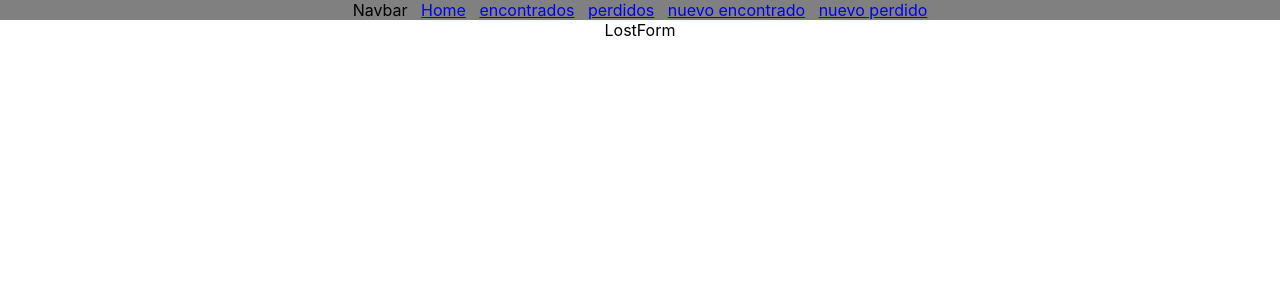
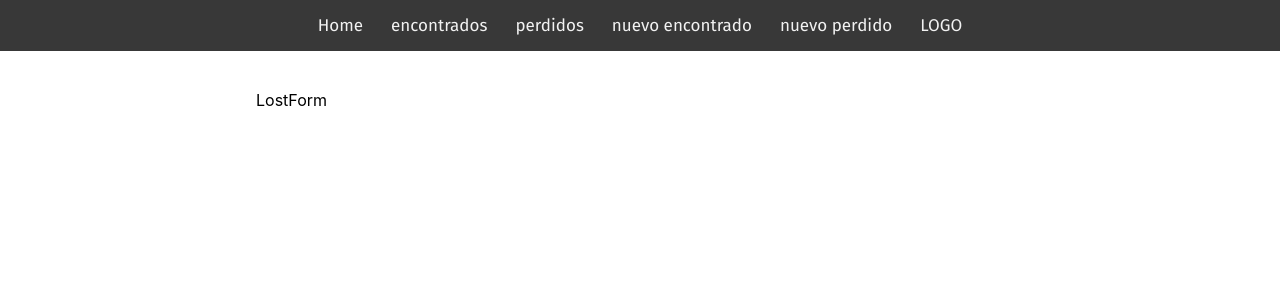
Before and after one commit to OSW-Peludos/front, a React (Create React App) app: page /nuevo_perdido in a window 1280 px wide. Shown: the top 300 px of the page. Built offline with nearby package versions, Linux system fonts and the light colour scheme.

Commit message:
añadidos test con jest y enzyme. Añadido sass básico y un navbar algo presentable aunque no definitivo

```diff
--- a/src/App.css
+++ b/src/App.css
@@ -1,32 +1,13 @@
-.App {
-  text-align: center;
+@media screen and (max-width: 1000px) {
+  .content {
+    margin-top: 90px;
+    margin-left: 100px;
+  }
 }
 
-.App-logo {
-  animation: App-logo-spin infinite 20s linear;
-  height: 40vmin;
-}
-
-.App-header {
-  background-color: #282c34;
-  min-height: 100vh;
-  display: flex;
-  flex-direction: column;
-  align-items: center;
-  justify-content: center;
-  font-size: calc(10px + 2vmin);
-  color: white;
-}
-
-.App-link {
-  color: #61dafb;
-}
-
-@keyframes App-logo-spin {
-  from {
-    transform: rotate(0deg);
-  }
-  to {
-    transform: rotate(360deg);
+@media screen and (min-width: 1000px) {
+  .content {
+    margin-top: 90px;
+    margin-left: 20%;
   }
 }
--- a/src/App.js
+++ b/src/App.js
@@ -13,7 +13,9 @@ class App extends Component {
         <Router>
           <div>
             <Navbar></Navbar>
-            <Roots></Roots>
+            <div className="content">
+              <Roots></Roots>
+            </div>
           </div>
         </Router>
       </div>
--- a/src/components/FoundList.jsx
+++ b/src/components/FoundList.jsx
@@ -1,12 +1,31 @@
 import React, { Component } from 'react';
+import {getListFound} from "./services/animalListService";
+import {Link} from "react-router-dom";
 
-class FoundList extends Component {
+export class FoundList extends Component {
     constructor(props) {
         super(props);
-        this.state = {}
+        this.state = {listFound: null}
     }
+    async componentDidMount() {
+        const listFound = await getListFound(0,100);
+        this.setState({listFound});
+    }
+
+    getFoundTable(){
+        if(this.state.listFound) {
+            return (
+                <ul>
+                {this.state.listFound.map((foundAnimal, index) =>
+                    <li key={index}>{foundAnimal._id}</li>)}
+            </ul>);
+        }
+    }
+
     render() {
-        return (<div>FoundList</div>);
+        return (<div>FoundList
+            {this.getFoundTable()}
+        </div>);
     }
 }
 
--- a/src/components/Navbar.css
+++ /dev/null
@@ -1,3 +0,0 @@
-.navbar{
-    background:gray
-}
--- a/src/components/Navbar.jsx
+++ b/src/components/Navbar.jsx
@@ -1,22 +1,24 @@
 import React, { Component } from 'react';
 import { Link } from "react-router-dom";
 
-import "./Navbar.css";
+import "../styles/Navbar.scss";
 class Navbar extends Component {
     constructor(props) {
         super(props);
         this.state = {}
     }
     render() {
-        return (<div className="navbar">
-            Navbar &nbsp;&nbsp;
-            <Link to="/home">Home</Link> &nbsp;&nbsp;
-            <Link to="/encontrados">encontrados</Link> &nbsp;&nbsp;
-            <Link to="/perdidos">perdidos</Link> &nbsp;&nbsp;
-            <Link to="/nuevo_encontrado">nuevo encontrado</Link> &nbsp;&nbsp;
-            <Link to="/nuevo_perdido">nuevo perdido</Link>
-
-        </div>);
+        return (<nav>
+            <ul>
+                <li><Link to="/home">Home</Link></li>
+                <li><Link to="/encontrados">encontrados</Link></li>
+                <li><Link to="/perdidos">perdidos</Link></li>
+                <li><Link to="/nuevo_encontrado">nuevo encontrado</Link></li>
+                <li><Link to="/nuevo_perdido">nuevo perdido</Link></li>
+                <li><a  id="logo">LOGO</a></li>
+                <a href="#" id="menu-icon"></a>
+            </ul>
+        </nav>);
     }
 }
 
--- /dev/null
+++ b/src/components/services/animalListService.js
@@ -0,0 +1,21 @@
+import axios from 'axios';
+
+const BASE_URL = 'https://peludos-osw-back.herokuapp.com';
+//const BASE_URL = 'http://localhost:3001';
+
+export { getListFound, getListLost};
+
+
+/////api/list/?status=lost&limit=10&skip=0&order=-1
+const getListFound = (skip, limit) => {
+    const url = `${BASE_URL}/api/list/?status=found&limit=${limit}&skip=${skip}&order=-1`;
+    //axios.defaults.headers.common['Authorization'] = localStorage.getItem('jwtToken');
+    return axios.get(url).then(response => response.data);
+}
+
+/////api/list/?status=lost&limit=10&skip=0&order=-1
+const getListLost = (skip, limit) => {
+    const url = `${BASE_URL}/api/list/?status=lost&limit=${limit}&skip=${skip}&order=-1`;
+    //axios.defaults.headers.common['Authorization'] = localStorage.getItem('jwtToken');
+    return axios.get(url).then(response => response.data);
+}
--- /dev/null
+++ b/src/styles/Navbar.scss
@@ -0,0 +1,44 @@
+.navbar{
+  background:gray
+}
+
+/* FONT IMPORTED */
+
+/* Fira Sans */
+@import url("https://fonts.googleapis.com/css?family=Fira+Sans");
+
+#container {
+  width: 100%;
+  display: inline-block;
+}
+
+/** HEADER */
+
+/** NAVIGATION BAR */
+nav {
+  overflow: hidden;
+  background-color: #383838;
+  position: fixed;
+  top: 0;
+  width: 100%;
+  ul {
+    text-align: center;
+    list-style-type: none;
+    list-style-type: none;
+    margin: 0;
+    padding: 15px;
+    li {
+      display: inline;
+      font-family: "Fira Sans", sans-serif;
+      font-size: 17px;
+      a {
+        color: #f2f2f2;
+        text-decoration: none;
+        padding: 14px;
+        &:hover {
+          background-color: #292929;
+        }
+      }
+    }
+  }
+}
```
Also changed, not shown: package.json (+10 -1 lines), src/components/_tests_/setupTests.js (added, +8 -0 lines), src/components/services/animalRegistryService.js (added, +12 -0 lines), 2 other files (tests, documents, lock files or other folders).
